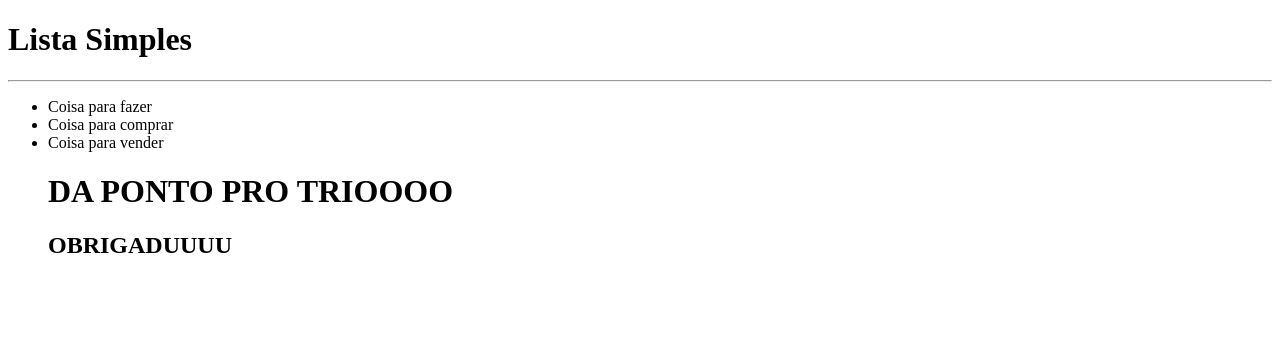
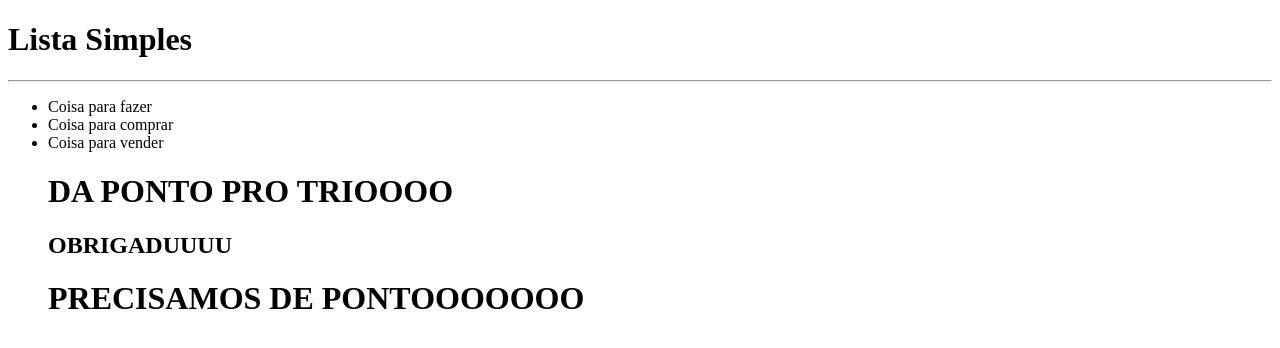
Before and after one commit to VictorFirmino2004/CI_CD, a plain HTML site: page index.html in a window 1280 px wide. Drawn offline with Linux system fonts and the light colour scheme.

Commit message:
SEGUNDO COMMIT

```diff
--- a/index.html
+++ b/index.html
@@ -17,6 +17,7 @@
         <li>Coisa para vender</li>
         <h1> DA PONTO PRO TRIOOOO</h1>
         <h2> OBRIGADUUUU </h2>
+        <h1> PRECISAMOS DE PONTOOOOOOO </h1>
     </ul>
 
 </body>
```
